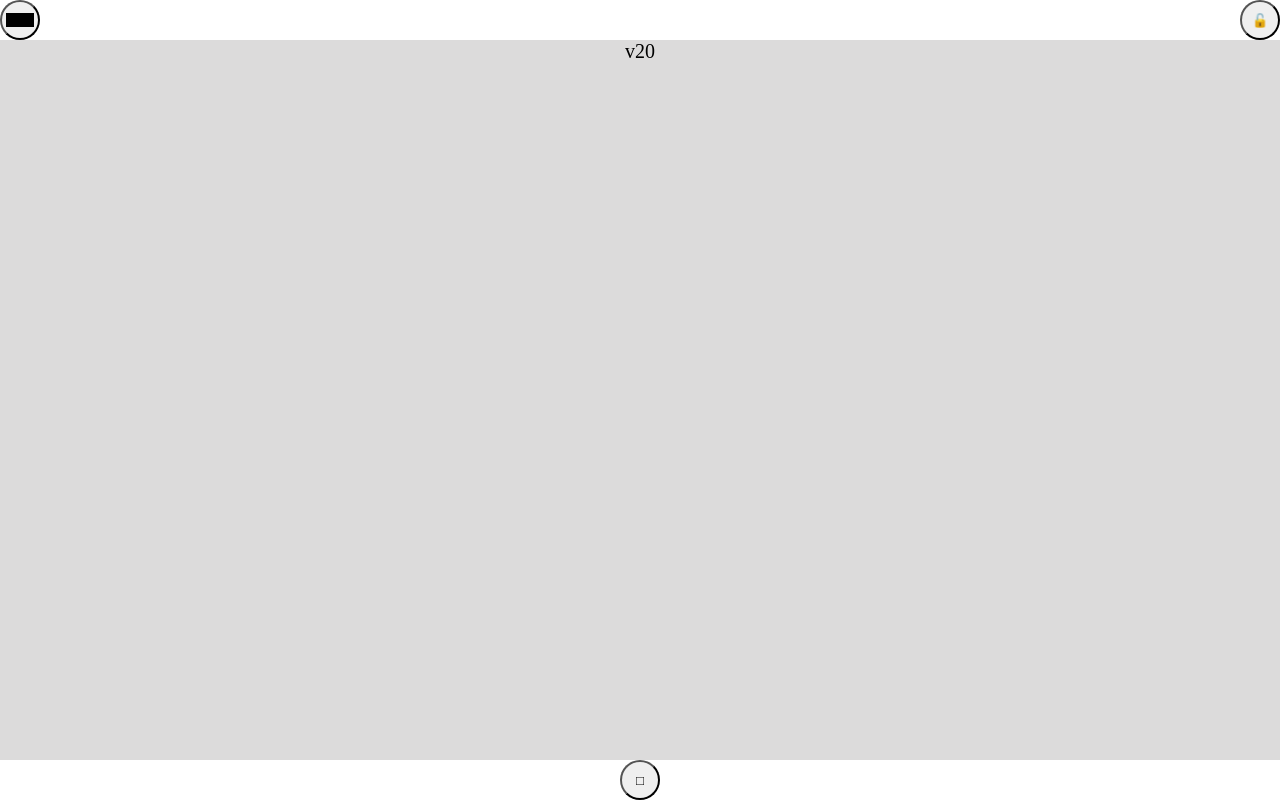
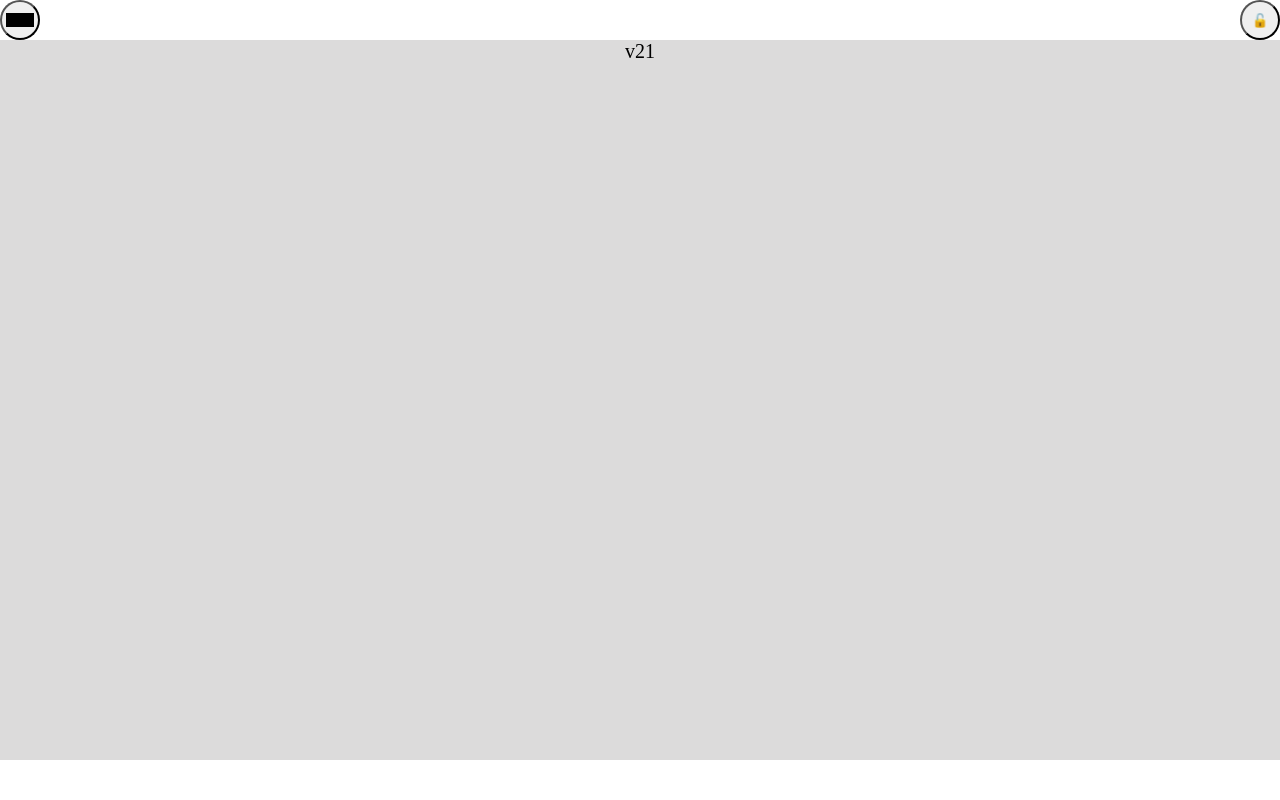
Before and after one commit to HirokiMiyaoka/JSOrientationTest, a plain HTML site: page docs/index.html in a window 1280 px wide. Drawn offline with Linux system fonts and the light colour scheme.

Commit message:
Test enable fullscreen.

```diff
--- a/docs/index.html
+++ b/docs/index.html
@@ -104,12 +104,13 @@ document.addEventListener( 'DOMContentLoaded', () => {
 			article.textContent = 'Failed change screen' + ( fullscreen ? '(Now fullscreen)' : '' ) + ': ' + error.message;
 		} );
 	} );
+	if ( document.fullscreenEnabled ){ document.getElementById( 'fullscreen' ).style.display = 'none'; }
 	navigator.serviceWorker.register( './sw.js', { scope: './' } );
 } );
 	</script>
 </head>
 <body>
-	<article style="background:#dcdbdb;text-align:center;">v20</article>
+	<article style="background:#dcdbdb;text-align:center;">v21</article>
 	<button id="orientation"></button>
 	<button id="lock"></button>
 	<button id="fullscreen"></button>
```
